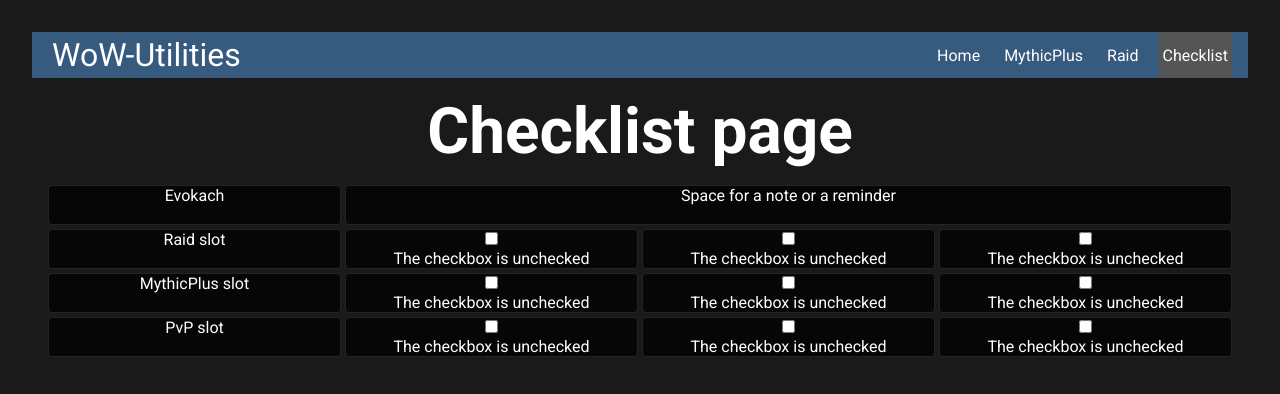
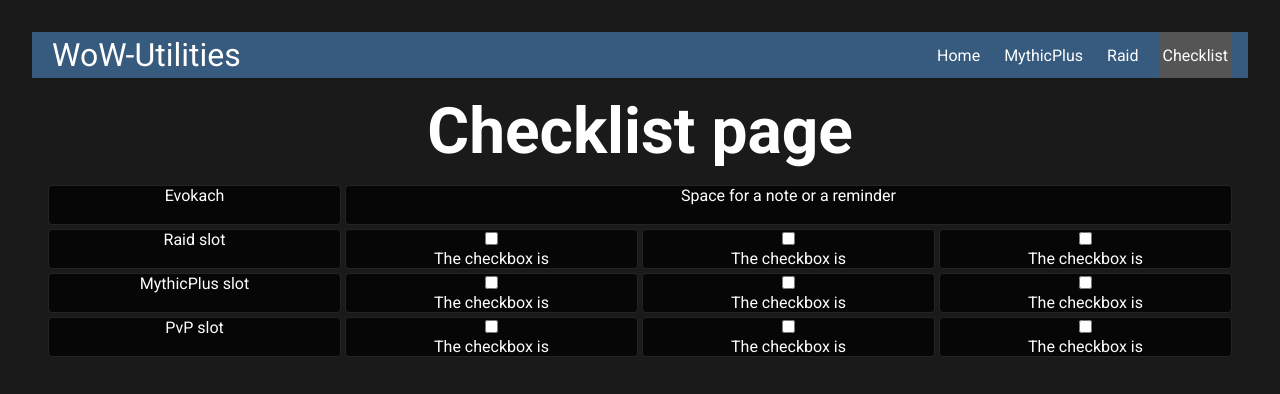
Before and after one commit to Nikolascerbakov/WoW-Utilities, a React (Vite) app: page /Checklist in a window 1280 px wide. Shown: the top 394 px of the page. Built offline with nearby package versions, Linux system fonts and the light colour scheme.

Commit message:
local storage implemented

```diff
--- a/src/ChecklistApp.jsx
+++ b/src/ChecklistApp.jsx
@@ -1,4 +1,5 @@
 import CheckboxComponent from './UI-components/CheckboxComponent.jsx'
+
 
 
 
--- a/src/UI-components/CheckboxComponent.jsx
+++ b/src/UI-components/CheckboxComponent.jsx
@@ -1,13 +1,10 @@
 import './CheckboxComponent.css'
-import { useState } from 'react';
+// import { useState } from 'react'; //
+import { useLocalStorage } from '../useLocalStorage.jsx';
 
 function CheckboxComponent(){
 
-    const [checked, setChecked] = useState(false);
-
-    const handleChange = () => {
-      setChecked(!checked);
-    };
+    const [checked, setChecked] = useLocalStorage("checked", false);
 
     return (
         <>
@@ -15,10 +12,10 @@ function CheckboxComponent(){
             <input
             type="checkbox"
             checked={checked}
-            onChange={handleChange}
+            onChange={(e) => setChecked(e.target.checked)}
             />
         </label>
-        <p>The checkbox is {checked ? "checked" : "unchecked"}</p>
+        <p>The checkbox is {checked}</p>
         </>
     )
 
--- /dev/null
+++ b/src/useLocalStorage.jsx
@@ -0,0 +1,21 @@
+import { useState, useEffect } from "react";
+
+function getStorageValue(key, defaultValue) {
+  // getting stored value
+  const saved = localStorage.getItem(key);
+  const initial = JSON.parse(saved);
+  return initial || defaultValue;
+}
+
+export const useLocalStorage = (key, defaultValue) => {
+  const [value, setValue] = useState(() => {
+    return getStorageValue(key, defaultValue);
+  });
+
+  useEffect(() => {
+    // storing input name
+    localStorage.setItem(key, JSON.stringify(value));
+  }, [key, value]);
+
+  return [value, setValue];
+};
```
